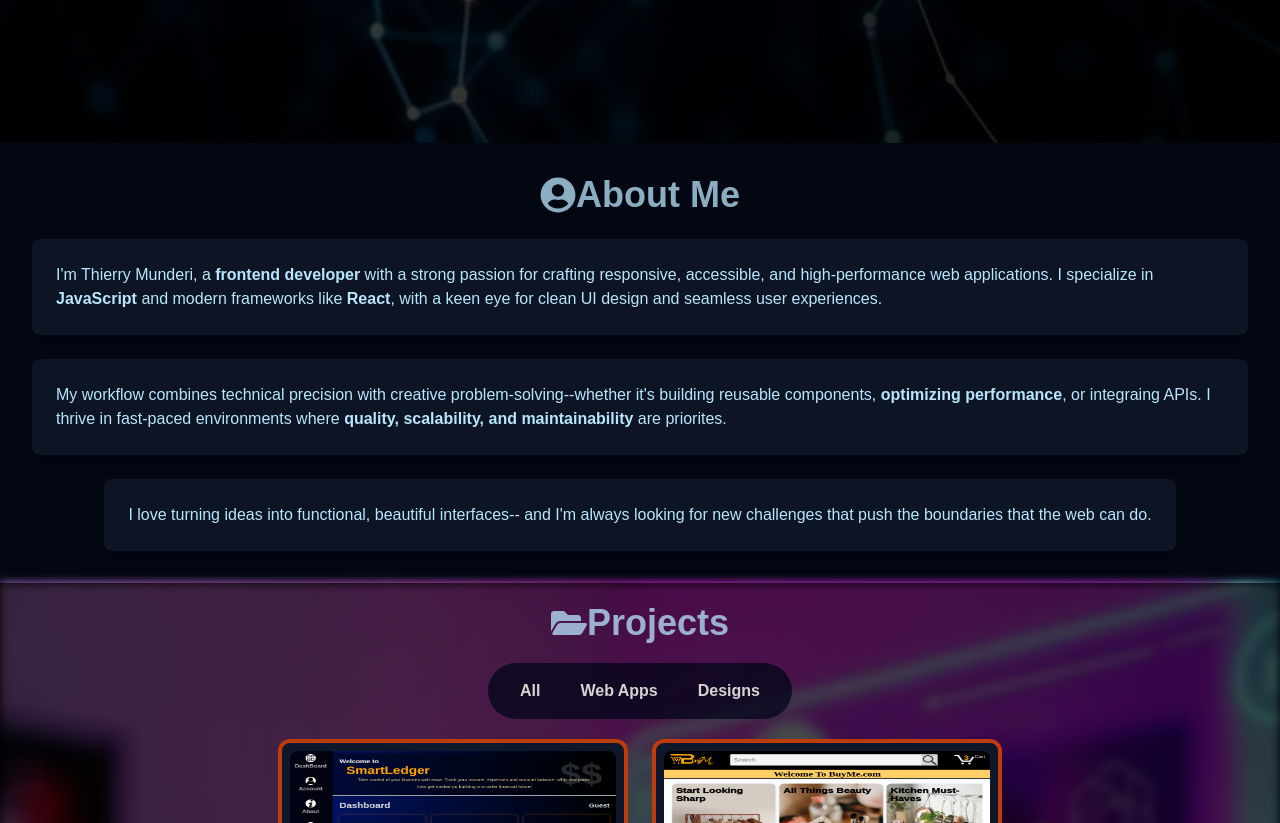
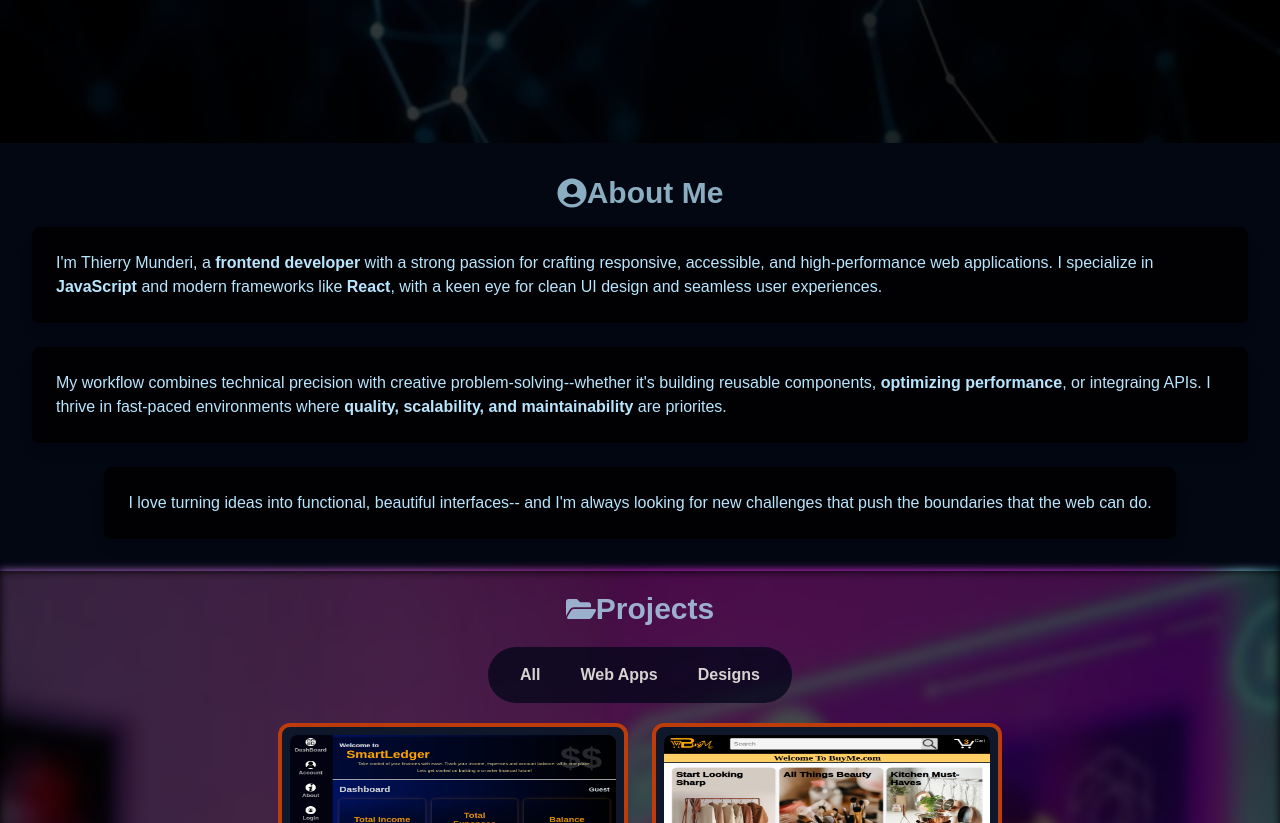
Before and after one commit to Thierry256-dev/Portfolio, a React (Vite) app: page / in a window 1280 px wide. Shown: the part 657-1480 px from the top of the page. Built offline with nearby package versions, Linux system fonts and the light colour scheme.

Commit message:
small css edit changes

```diff
--- a/src/App.jsx
+++ b/src/App.jsx
@@ -6,7 +6,12 @@ import TechStack from "./Componets/TechStack";
 import Testimonials from "./Componets/Testimonials";
 import Footer from "./Componets/Footer";
 import { Outlet, NavLink } from "react-router-dom";
-import { FaFolderOpen, FaGraduationCap, FaTools } from "react-icons/fa";
+import {
+  FaFolderOpen,
+  FaGraduationCap,
+  FaTools,
+  FaUserCircle,
+} from "react-icons/fa";
 
 function App() {
   return (
@@ -14,14 +19,21 @@ function App() {
       <header id="home" className="flex text-stone-400 px-8 py-2 items-center">
         <Home />
       </header>
-      <section id="about" className="h-auto bg-gray-950 p-8">
+      <section
+        id="about"
+        className="flex items-center flex-col gap-4 h-auto bg-gray-950 p-8"
+      >
+        <h1 className="flex items-center text-3xl font-bold text-sky-200/75 ">
+          <FaUserCircle className="inline" />
+          About Me
+        </h1>
         <About />
       </section>
       <section
         id="projects"
         className="relative flex gap-5 pb-8 flex-col items-center h-auto font-bold"
       >
-        <h1 className="flex items-center z-3 text-sky-200/75 pt-5 text-4xl">
+        <h1 className="flex items-center z-3 text-sky-200/75 pt-5 text-3xl">
           <FaFolderOpen className="inline" />
           Projects
         </h1>
@@ -42,7 +54,7 @@ function App() {
         id="education"
         className="p-8 bg-gray-950 h-auto flex flex-col justify-center items-center"
       >
-        <h1 className="flex items-center z-3 text-sky-200/75 pb-4 font-bold text-4xl">
+        <h1 className="flex items-center z-3 text-sky-200/75 pb-4 font-bold text-3xl">
           <FaGraduationCap className="inline" />
           Education
         </h1>
--- a/src/Componets/About.jsx
+++ b/src/Componets/About.jsx
@@ -1,14 +1,8 @@
-import { FaUserCircle } from "react-icons/fa";
-
 export default function About() {
   return (
     <>
       <div className="flex justify-center items-center flex-col gap-6 rounded-lg text-md">
-        <h1 className="flex items-center text-4xl font-bold text-sky-200/75 ">
-          <FaUserCircle className="inline" />
-          About Me
-        </h1>
-        <p className="shadow-lg p-6 rounded-lg text-sky-200 bg-gray-900/75">
+        <p className="shadow-lg p-6 rounded-lg text-sky-200 bg-black/80">
           I'm Thierry Munderi, a <strong>frontend developer</strong> with a
           strong passion for crafting responsive, accessible, and
           high-performance web applications. I specialize in{" "}
@@ -16,7 +10,7 @@ export default function About() {
           <strong>React</strong>, with a keen eye for clean UI design and
           seamless user experiences.
         </p>
-        <p className="shadow-lg p-6 rounded-lg text-sky-200 bg-gray-900/75">
+        <p className="shadow-lg p-6 rounded-lg text-sky-200 bg-black/80">
           My workflow combines technical precision with creative
           problem-solving--whether it's building reusable components,{" "}
           <strong>optimizing performance</strong>, or integraing APIs. I thrive
@@ -24,7 +18,7 @@ export default function About() {
           <strong>quality, scalability, and maintainability</strong> are
           priorites.
         </p>
-        <p className="shadow-lg p-6 rounded-lg text-sky-200 bg-gray-900/75">
+        <p className="shadow-lg p-6 rounded-lg text-sky-200 bg-black/80">
           I love turning ideas into functional, beautiful interfaces-- and I'm
           always looking for new challenges that push the boundaries that the
           web can do.
--- a/src/Componets/Projects/ProjectCard.jsx
+++ b/src/Componets/Projects/ProjectCard.jsx
@@ -64,7 +64,7 @@ export default function ProjectCard({
           <div
             className={
               isActive
-                ? "flex flex-col  items-center absolute rounded-lg top-0 left-2 w-[100%] h-[100%] overflow-y-auto overflow-x-hidden scroll-smooth bg-gray-950 z-5"
+                ? "flex flex-col  items-center absolute rounded-lg top-0 left-0 w-[100%] h-[100%] px-2 overflow-y-auto overflow-x-hidden scroll-smooth bg-gray-950 z-5"
                 : "hidden"
             }
           >
```
